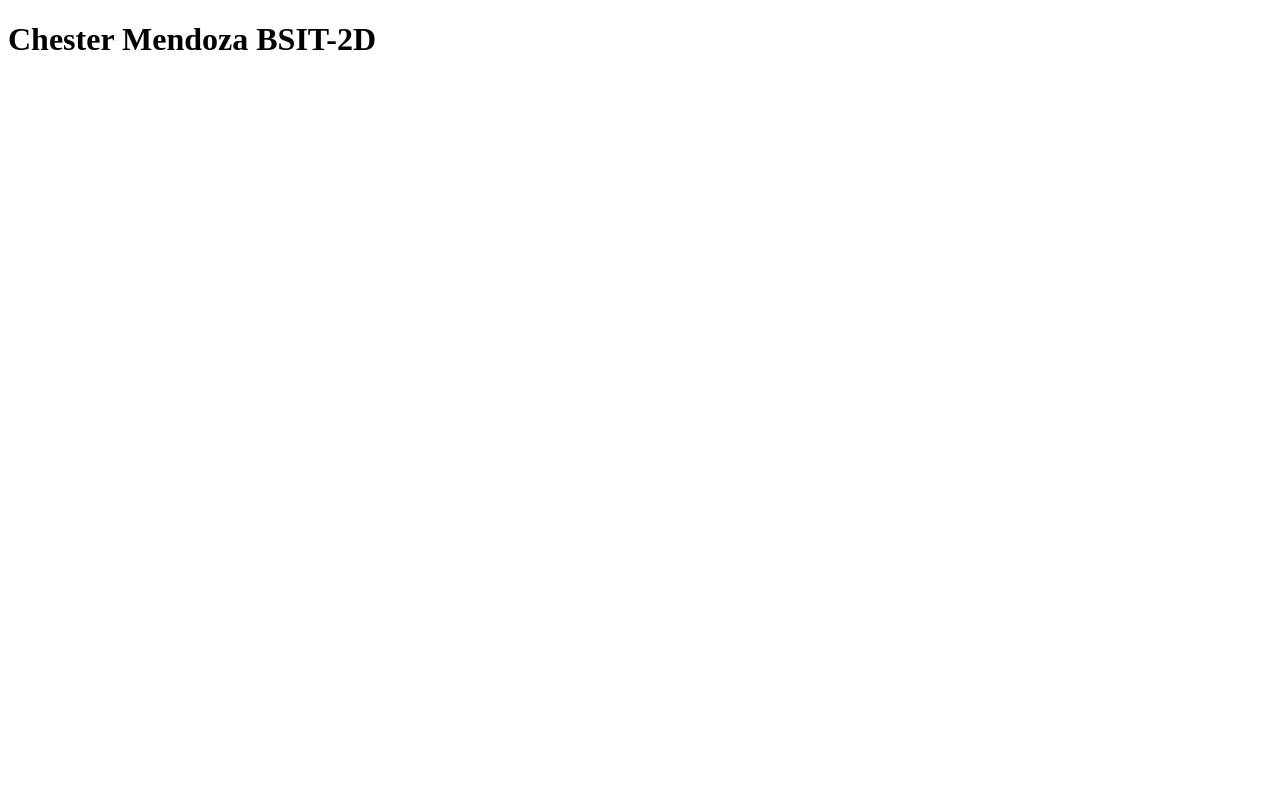
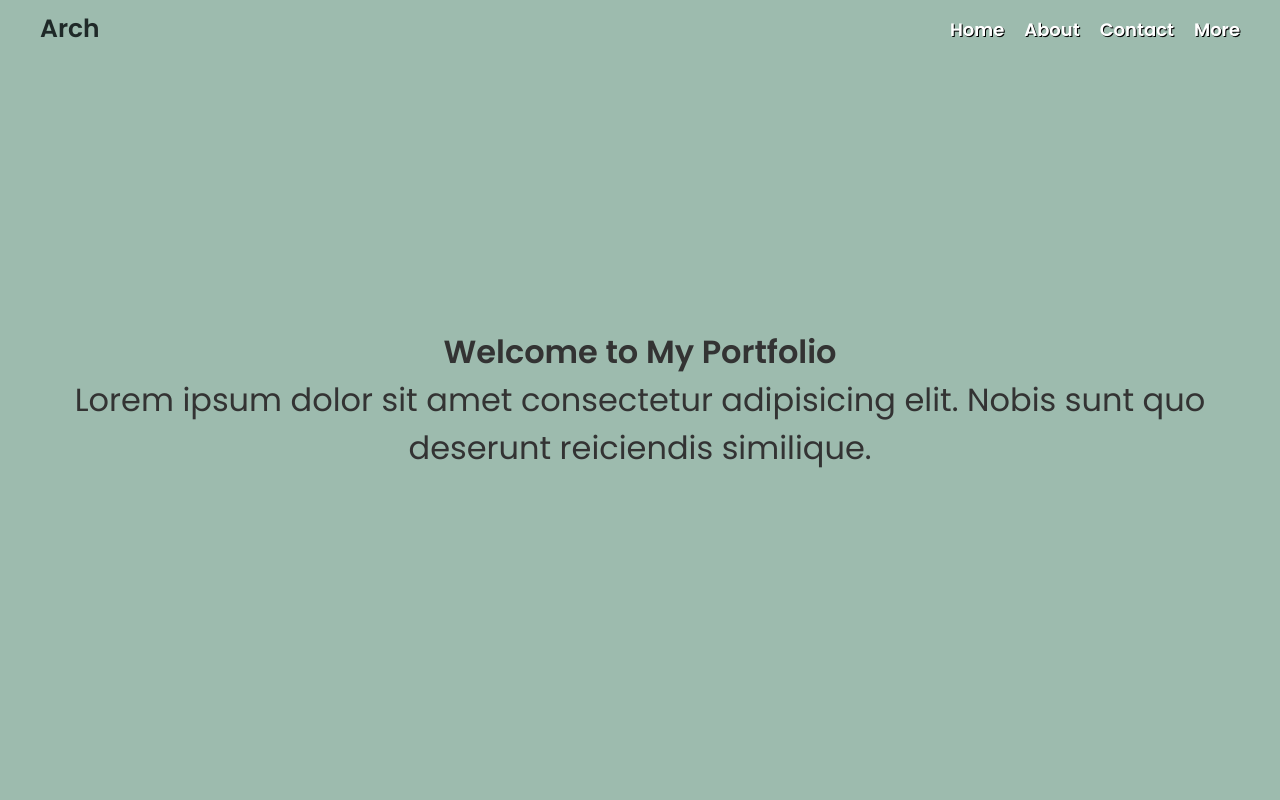
Before and after one commit to ChesterMendozaa/my_project, a plain HTML site: page index.html in a window 1280 px wide. Shown: the top 800 px of the page. Drawn offline with Linux system fonts and the light colour scheme.

Commit message:
new files

```diff
--- a/index.html
+++ b/index.html
@@ -3,9 +3,50 @@
 <head>
     <meta charset="UTF-8">
     <meta name="viewport" content="width=device-width, initial-scale=1.0">
-    <title>Document</title>
+    <title>My Portfolio</title>
+    <link rel="stylesheet" href="styles.css">
+    <script defer src="script.js"></script>
 </head>
 <body>
-    <h1> Chester Mendoza BSIT-2D</h1>
+
+    <header>
+        <div class="logo">Arch</div>
+        <nav>
+            <ul>
+                <li><a href="home.html" target="_blank">Home</a></li>
+                <li><a href="about.html" target="_blank">About</a></li>
+                <li><a href="contact.html" target="_blank">Contact</a></li>
+                <li><a href="more.html" target="_blank">More</a></li>
+            </ul>
+        </nav>
+    </header>
+
+        <section id="home">
+            <div class="section-content">
+                <h1>Welcome to My Portfolio</h1>
+                <p>Lorem ipsum dolor sit amet consectetur adipisicing elit. Nobis sunt quo deserunt reiciendis similique.</p>
+            </div>
+        </section>
+
+        <section id="about">
+            <div class="section-content">
+                <h2>About Me</h2>
+                <p>Learn more about my journey and skills.</p>
+            </div>
+        </section>
+
+        <section id="contact">
+            <div class="section-content">
+                <h2>Contact Me</h2>
+                <p>Feel free to reach out for collaborations or inquiries.</p>
+            </div>
+        </section>
+
+        <section id="more">
+            <div class="section-content">
+                <h2>More Information</h2>
+                <p>Discover additional details about my projects.</p>
+            </div>
+        </section>
 </body>
 </html>
--- /dev/null
+++ b/script.js
@@ -0,0 +1,17 @@
+document.addEventListener("DOMContentLoaded", function() {
+    const sections = document.querySelectorAll("section");
+
+    function revealSections() {
+        sections.forEach(section => {
+            const sectionTop = section.getBoundingClientRect().top;
+            const windowHeight = window.innerHeight;
+
+            if (sectionTop < windowHeight - 100) {
+                section.classList.add("visible");
+            }
+        });
+    }
+
+    window.addEventListener("scroll", revealSections);
+    revealSections();
+});
--- /dev/null
+++ b/styles.css
@@ -0,0 +1,100 @@
+@import url('https://fonts.googleapis.com/css2?family=Poppins:wght@300;400;600&display=swap');
+
+* {
+    margin: 0;
+    padding: 0;
+    box-sizing: border-box;
+    font-family: 'Poppins', sans-serif;
+    scroll-behavior: smooth;
+}
+
+body {
+    color: #1f2928;
+    text-align: center;
+    overflow-x: hidden;
+    background-color: #F4F4F4;
+
+}
+
+header {
+    display: flex;
+    justify-content: space-between;
+    align-items: center;
+    padding: 10px 40px;
+    background: transparent;
+    position: fixed;
+    width: 100%;
+    top: 0;
+    left: 0;
+    z-index: 1000;
+    transition: background 0.2s ease-in-out;
+}
+
+.logo {
+    font-size: 25px;
+    font-weight: 600;
+}
+
+nav ul {
+    list-style: none;
+    display: flex;
+    gap: 20px;
+}
+
+nav ul li {
+    display: inline;
+}
+
+nav ul li a {
+    color: #ffffff;
+    text-decoration: none;
+    font-size: 18px;
+    font-weight: 700;
+    transition: color 0.3s ease;
+    text-shadow: 1px 1px 0px rgba(0,0,0,1);
+}
+
+nav ul li a:hover {
+    color: #000000;
+
+}
+
+section {
+    padding: 100px 20px;
+    min-height: 100vh;
+    display: flex;
+    flex-direction: column;
+    justify-content: center;
+    align-items: center;
+    position: relative;
+    text-align: center;
+    opacity: 0;
+    transform: translateY(50px);
+    transition: opacity 0.8s ease-out, transform 0.8s ease-out;
+}
+
+section.visible {
+    opacity: 1;
+    transform: translateY(0);
+}
+
+#home {
+    background-color: #9DBBAE;
+}
+
+#about {
+    background-color: #F4F4F4;
+}
+
+#contact {
+    background-color: #D3D9DF;
+}
+
+#more {
+    background-color: #E0E9F0;
+}
+
+section h1, section h2, section p {
+    color: #333;
+    font-size: 2rem;
+}
```
Also changed, not shown: about.html (added, +31 -0 lines), contact.html (added, +31 -0 lines), home.html (added, +31 -0 lines), more.html (added, +31 -0 lines).
